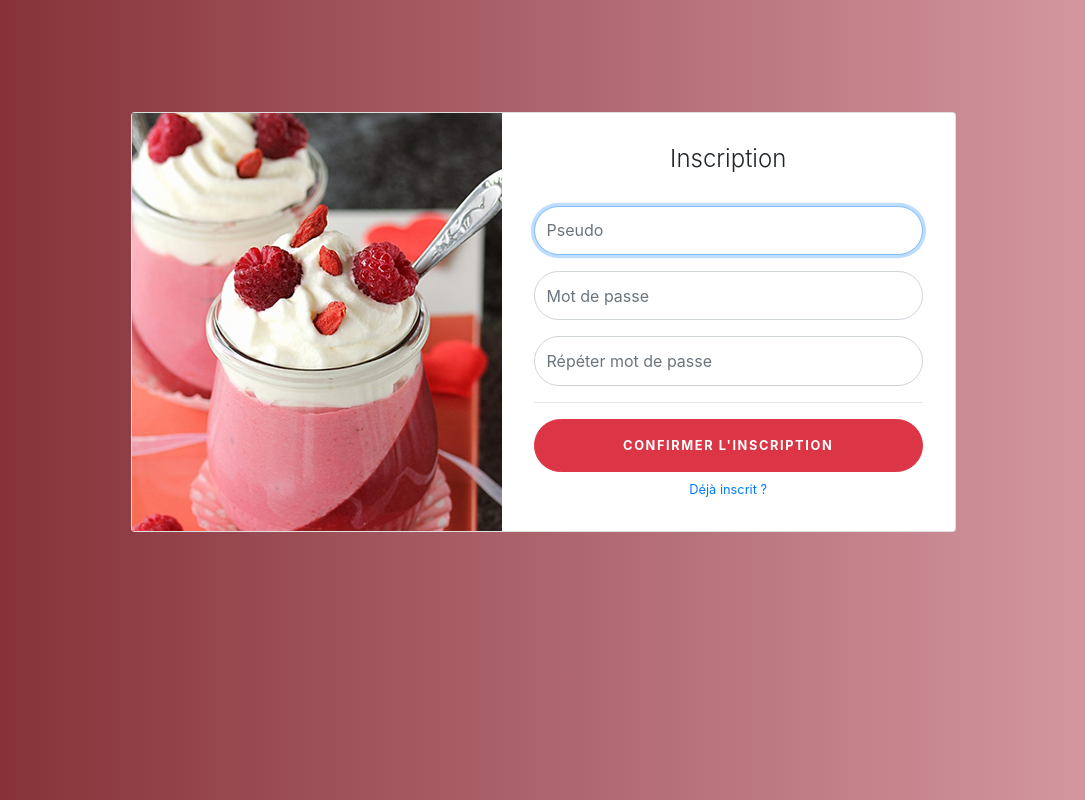
After one commit to GregoireBo/project_web, a PHP site: page /register in a window 1280 px wide. The commit adds this page. Shown: the whole page, without its empty margins (97-1182 px from the left). Run offline with PHP 8.4, Linux system fonts and the light colour scheme.

Commit message:
Ajout des pages login et register 	modified:   .htaccess 	new file:   assets/css/form.css 	new file:   assets/css/login.css 	new file:   assets/img/favicon.ico 	new file:   assets/img/login.jpg 	new file:   assets/img/logo.png 	new file:   assets/img/register.jpg 	new file:   assets/php/_head.php 	modified:   assets/php/_includes.php 	modified:   doc.php 	new file:   login.php 	new file:   register.php

```diff
--- /dev/null
+++ b/assets/css/form.css
@@ -0,0 +1,40 @@
+
+  .card-signin .card-title {
+    margin-bottom: 2rem;
+    font-weight: 300;
+    font-size: 1.5rem;
+  }
+
+  .card-signin .card-img-left {
+    width: 45%;
+    background-size: cover;
+  }
+
+  .card-signin .card-body {
+    padding: 2rem;
+  }
+
+  .form-signin .btn {
+    cursor: pointer;
+    font-size: 80%;
+    border-radius: 5rem;
+    letter-spacing: .1rem;
+    font-weight: bold;
+    padding: 1rem;
+    transition: all 0.2s;
+  }
+
+  .form-label-group {
+    position: relative;
+    margin-bottom: 1rem;
+  }
+
+  .form-label-group input {
+    height: auto;
+    border-radius: 2rem;
+  }
+
+  .form-label-group>input,
+  .form-label-group>label {
+    padding: 3%;
+  }
--- /dev/null
+++ b/assets/php/_head.php
@@ -0,0 +1,13 @@
+<!doctype html>
+<html lang="fr">
+<head>
+    <meta charset="utf-8">
+    <title>Santé et saveur</title>
+    <script src="assets/vendors/jQuery/jquery.min.js"></script>
+    <script src="assets/vendors/bootstrap/js/bootstrap.bundle.min.js"></script>
+
+    <link rel="stylesheet" href="assets/css/style.css" />
+    <link rel="stylesheet" href="assets/css/form.css" />
+    <link rel="stylesheet" href="assets/vendors/bootstrap/css/bootstrap.min.css">
+    <link rel="shortcut icon" href="assets/img/favicon.ico"/>
+</head>
--- a/assets/php/_includes.php
+++ b/assets/php/_includes.php
@@ -1,20 +1,13 @@
 <?php
 include_once("cUser.php");
+include_once("cUser_List.php");
+include_once("cArticle.php");
 include_once("cArticle_List.php");
-include_once("cUser_List.php");
+include_once("cGroup.php");
+include_once("cPerm.php");
+include_once("cPerm_List.php");
 
-$user = new cUser();
-$user->loadByID(1);
-$userl = new cUser_List();
-$userl->loadAll();
-var_dump($userl);
-//var_dump($user->switchActive());
-//var_dump($user->getGroup()->getPermList());
-//$user->connect('Greg','4');
-//var_dump($user->inscript('Yannis','e'));
+include_once("_head.php");
 
-$article = new cArticle_List();
-$article->loadAll(2);
-//var_dump($article);
 
 ?>
--- a/doc.php
+++ b/doc.php
@@ -146,7 +146,7 @@
 <html lang="fr">
 <head>
   <title>Documentation classes</title>
-    <link rel="shortcut icon" href="https://fr.wikipedia.org/static/favicon/wikipedia.ico"/>
+  <link rel="shortcut icon" href="https://fr.wikipedia.org/static/favicon/wikipedia.ico"/>
   <meta charset="utf-8">
   <meta name="viewport" content="width=device-width, initial-scale=1">
   <link rel="stylesheet" href="https://maxcdn.bootstrapcdn.com/bootstrap/3.4.1/css/bootstrap.min.css">
--- /dev/null
+++ b/register.php
@@ -0,0 +1,51 @@
+<?php
+include_once("assets/php/_includes.php");
+?>
+
+
+
+<style>
+  /*Style spécifique à la connexion*/
+    body {
+      background: #802930;
+      background: linear-gradient(to right, #802930, #da9fa8);
+    }
+    .card-signin .card-img-left {
+      background: scroll center url('assets/img/register.jpg');
+    }
+  </style>
+<body class="jumbotron d-flex align-items-center">
+    <div class="container">
+      <div class="row">
+        <div class="col-lg-10 col-xl-9 mx-auto">
+          <div class="card card-signin flex-row my-5">
+            <div class="card-img-left">
+
+            </div>
+            <div class="card-body">
+              <h5 class="card-title text-center">Inscription</h5>
+              <form class="form-signin">
+                <div class="form-label-group">
+                  <input type="text" id="inputUserame" class="form-control" placeholder="Pseudo" required autofocus>
+                </div>
+
+                <div class="form-label-group">
+                  <input type="password" id="inputPassword" class="form-control" placeholder="Mot de passe" required>
+                </div>
+
+                <div class="form-label-group">
+                  <input type="password" id="inputConfirmPassword" class="form-control" placeholder="Répéter mot de passe" required>
+                </div>
+
+                <hr>
+
+                <button class="btn btn-lg btn-danger btn-block text-uppercase" type="submit">Confirmer l'inscription</button>
+                <a class="d-block text-center mt-2 small" href="login">Déjà inscrit ?</a>
+              </form>
+            </div>
+          </div>
+        </div>
+      </div>
+    </div>
+  </body>
+</html>
```
Also changed, not shown: assets/css/login.css (added, +40 -0 lines), login.php (added, +48 -0 lines), .htaccess, assets/img/favicon.ico (added), assets/img/login.jpg (added), assets/img/logo.png (added), assets/img/register.jpg (added).
